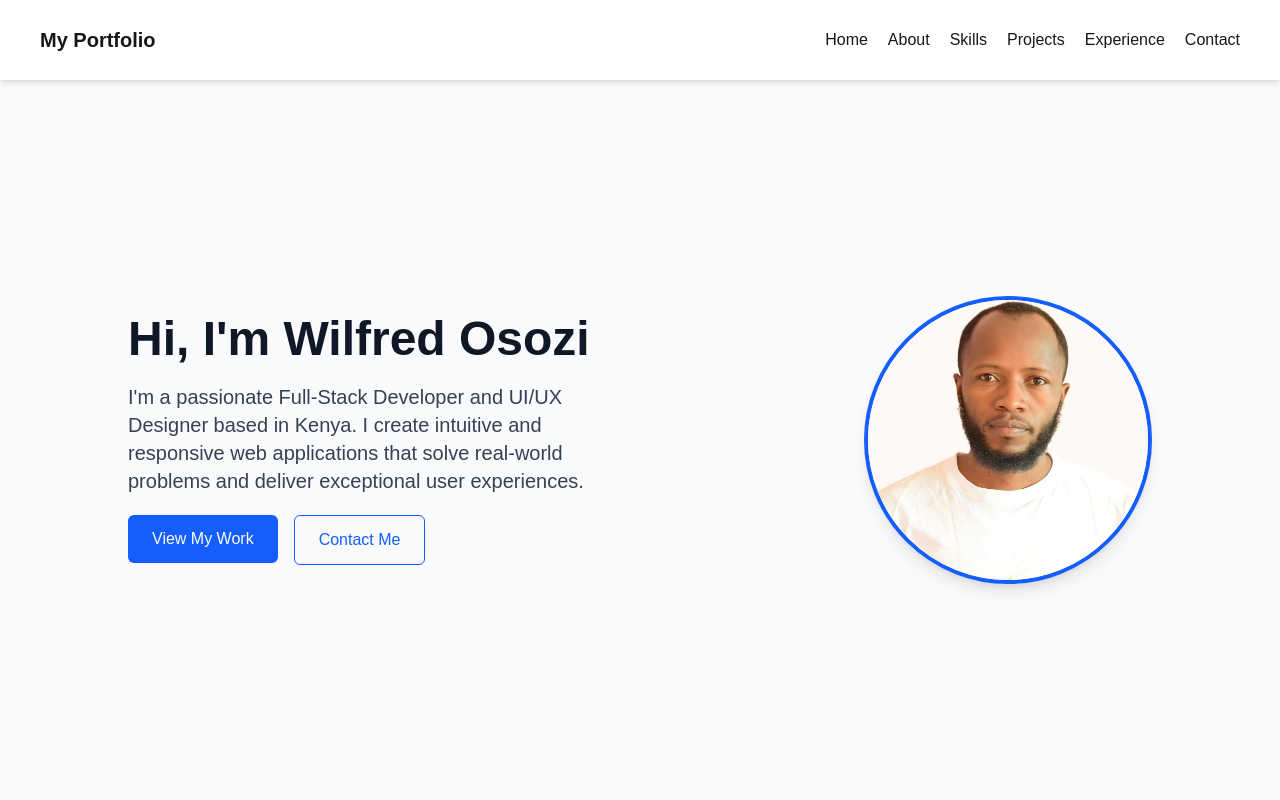
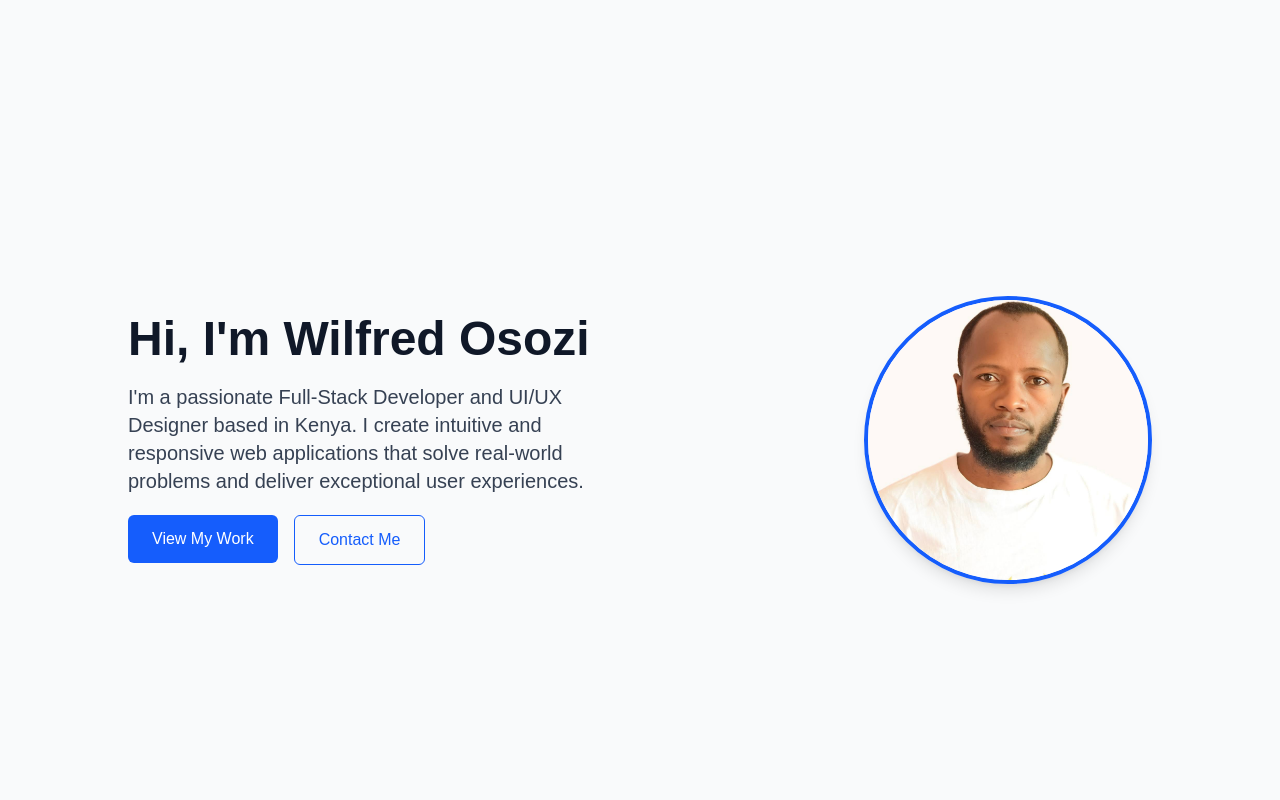
Before and after one commit to Sozi-source/sozi-portfolio, a Next.js app in the folder my-portfolio/: page / in a window 1280 px wide. Shown: the top 800 px of the page. Built offline with nearby package versions, Linux system fonts and the light colour scheme.

Commit message:
updated the layout

```diff
--- a/my-portfolio/app/layout.tsx
+++ b/my-portfolio/app/layout.tsx
@@ -1,5 +1,4 @@
 import React from "react";
-import Header from "@/components/common/Header";
 import Footer from "@/components/common/Footer";
 import "./globals.css";
 
@@ -10,7 +9,6 @@ export default function RootLayout({ children }: { children: React.ReactNode })
         <title>Wilfred Osozi Portfolio</title>
       </head>
       <body className="min-h-screen flex flex-col">
-        <Header className="fixed top-0 w-full z-50"/>
         <main className="flex-1">
           {children}
         </main>
```
